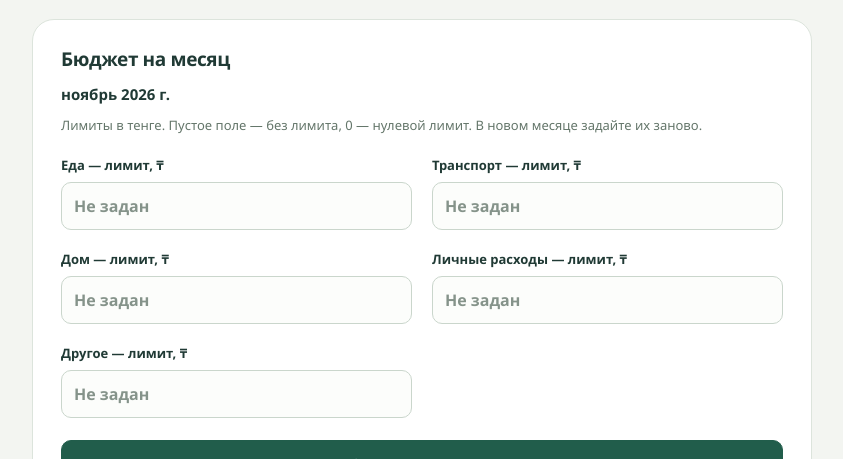
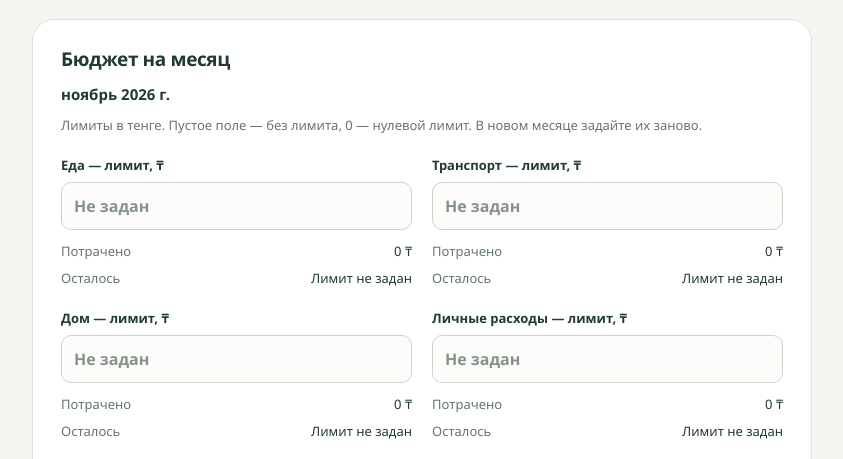
Before and after one commit to altynai8706-crypto/raskhody, a plain HTML site: page index.html in a window 1280 px wide. Shown: the part 331-790 px from the top of the page, without its empty margins (218-1061 px from the left). Drawn offline with Linux system fonts and the light colour scheme.

Commit message:
Добавлены расходы и остатки по категориям

```diff
--- a/script.js
+++ b/script.js
@@ -13,7 +13,9 @@
   const from = $("filter-from");
   const to = $("filter-to");
   const budgetForm = $("budget-form");
+  const budgetTotals = [];
   const budgetInputs = CATEGORIES.map((name, index) => {
+    const card = element("div", "budget-category");
     const label = element("label", "", `${name} — лимит, ₸`);
     const input = element("input");
     input.id = `budget-limit-${index}`;
@@ -23,7 +25,13 @@
     input.placeholder = "Не задан";
     input.setAttribute("aria-describedby", "budget-error");
     label.append(input);
-    $("budget-fields").append(label);
+    const totals = element("dl", "budget-totals");
+    const spent = element("dd");
+    const remaining = element("dd");
+    totals.append(element("dt", "", "Потрачено"), spent, element("dt", "", "Осталось"), remaining);
+    card.append(label, totals);
+    $("budget-fields").append(card);
+    budgetTotals.push({ spent, remaining });
     return input;
   });
   let budgets = {};
@@ -54,8 +62,9 @@
   }
 
   function money(cents) {
-    const whole = Math.floor(cents / 100).toLocaleString("ru-RU");
-    return `${whole}${cents % 100 ? "," + String(cents % 100).padStart(2, "0") : ""} ₸`;
+    const absolute = Math.abs(cents);
+    const whole = Math.floor(absolute / 100).toLocaleString("ru-RU");
+    return `${cents < 0 ? "−" : ""}${whole}${absolute % 100 ? "," + String(absolute % 100).padStart(2, "0") : ""} ₸`;
   }
 
   function showMessage(id, message) {
@@ -108,10 +117,26 @@
     return changed;
   }
 
+  function renderBudgetTotals() {
+    const spentByCategory = Object.fromEntries(CATEGORIES.map((name) => [name, 0]));
+    expenses.forEach((expense) => {
+      if (expense.date.slice(0, 7) === budgetMonth) spentByCategory[expense.category] += expense.cents;
+    });
+    const limits = budgets[budgetMonth] || {};
+    budgetTotals.forEach(({ spent, remaining }, index) => {
+      const name = CATEGORIES[index];
+      spent.textContent = money(spentByCategory[name]);
+      remaining.textContent = limits[name] === undefined ? "Лимит не задан" : money(limits[name] - spentByCategory[name]);
+    });
+  }
+
   budgetForm.addEventListener("submit", (event) => {
     event.preventDefault();
     // Не сохраняем ввод прошлого месяца, даже если таймер ещё не сработал.
-    if (refreshBudgetMonth()) return;
+    if (refreshBudgetMonth()) {
+      renderBudgetTotals();
+      return;
+    }
     showMessage("budget-error", "");
     $("budget-status").textContent = "";
     budgetInputs.forEach((input) => input.removeAttribute("aria-invalid"));
@@ -142,6 +167,7 @@
       return;
     }
     budgets = next;
+    renderBudgetTotals();
     showMessage("budget-storage-error", "");
     $("budget-status").textContent = "Лимиты сохранены.";
   });
@@ -226,6 +252,7 @@
 
   function render() {
     refreshBudgetMonth();
+    renderBudgetTotals();
     const now = new Date();
     displayedDay = localDate(now);
     const month = displayedDay.slice(0, 7);
--- a/styles.css
+++ b/styles.css
@@ -17,6 +17,10 @@ h2 { font-size: 19px; margin: 0; letter-spacing: -.02em; }
 .section-heading { margin-bottom: 22px; }
 .budget-month { font-size: 15px; font-weight: 600; margin: -10px 0 12px; }
 .budget-hint { font-size: 13px; line-height: 1.5; color: #64766a; margin: 0 0 20px; }
+.budget-category { min-width: 0; }
+.budget-totals { display: grid; grid-template-columns: auto minmax(0, 1fr); gap: 8px 12px; margin: 12px 0 0; font-size: 13px; line-height: 1.5; }
+.budget-totals dt { color: #64766a; }
+.budget-totals dd { margin: 0; text-align: right; overflow-wrap: anywhere; }
 .step { color: var(--green); font-size: 25px; }
 .form-grid { display: grid; grid-template-columns: 1fr 1fr; gap: 20px; }
 label { display: flex; flex-direction: column; gap: 8px; font-size: 13px; font-weight: 600; min-width: 0; }
```
Also changed, not shown: 1 other file.
